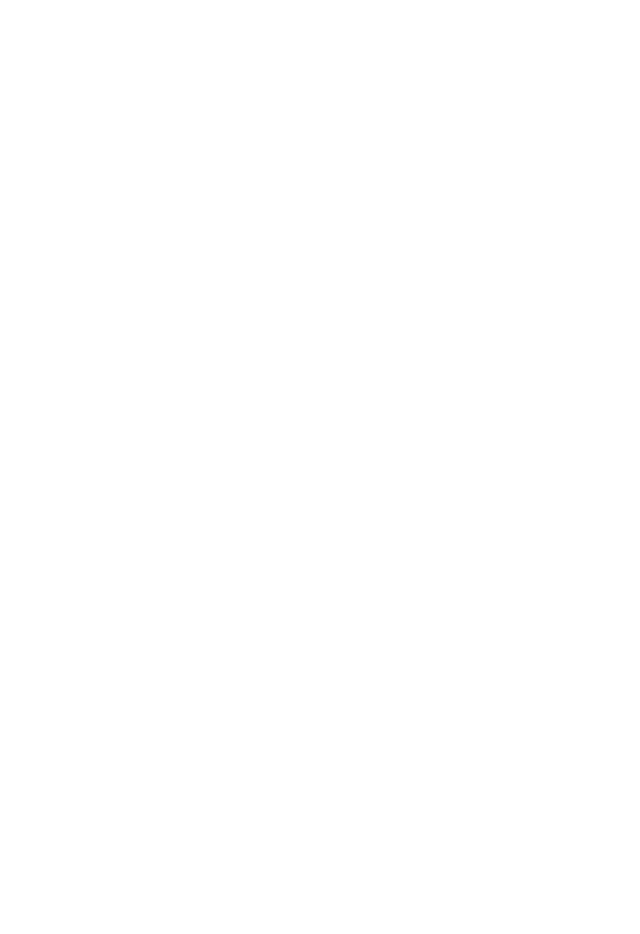
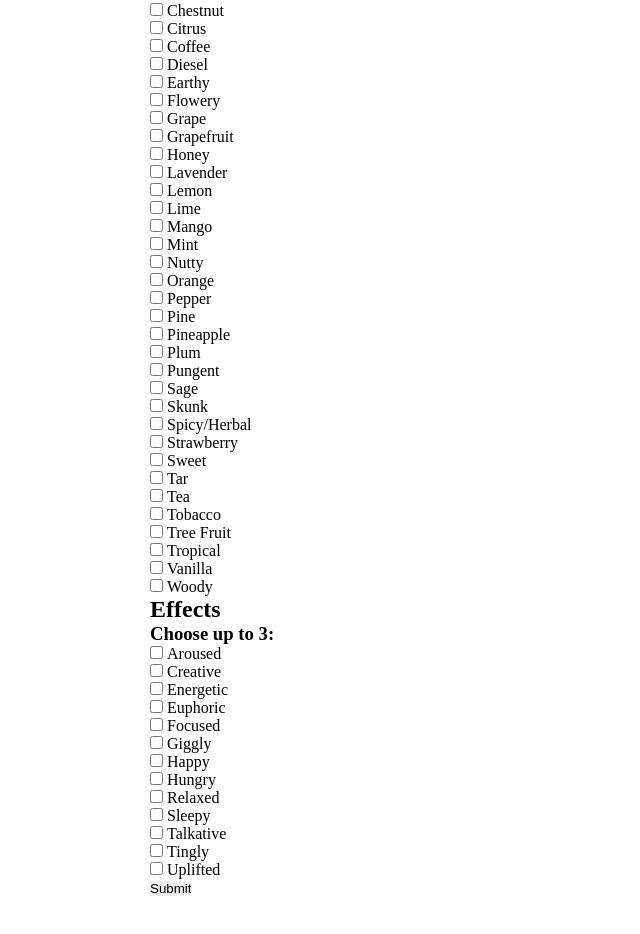
Before and after one commit to Build-Week-Med-Cabinet-2-MP/bw-med-cabinet-2-fe, a React (Create React App) app: page /preferences in a window 1280 px wide. Shown: the part 386-1320 px from the top of the page, without its empty margins (0-640 px from the left). Before the commit the page ends 800 px from the top, so only its background shows below. Built offline with nearby package versions, Linux system fonts and the light colour scheme.

Commit message:
Added more state management

```diff
--- a/src/App.js
+++ b/src/App.js
@@ -4,9 +4,12 @@
 import { Switch, Route } from "react-router-dom";
 import Login from "./components/Login";
 import Popup from "./components/Popup";
-import PreferenceForm from "./components/PreferenceForm"
+import PreferenceForm from "./components/PreferenceForm";
+import Recommendations from "./components/Recommendations";
 
-const StyledApp = styled.div``;
+const StyledApp = styled.div`
+  padding: 150px;
+`;
 
 function App(props) {
   const { isPopped } = props;
@@ -17,6 +20,7 @@
         <Route exact path="/" component={Login} />
         <Route path="/login" component={Login} />
         <Route path="/preferences" component={PreferenceForm} />
+        <Route path="/recommended" component={Recommendations} />
       </Switch>
     </StyledApp>
   );
--- a/src/components/PreferenceForm/Effect/index.js
+++ b/src/components/PreferenceForm/Effect/index.js
@@ -1,11 +1,16 @@
 import React from "react";
 
 const Effect = (props) => {
-  const { effect } = props;
+  const { effect, checked, checkHandler } = props;
   return (
     <div className="Effect">
       <label>
-        <input type="checkbox" />
+        <input
+          type="checkbox"
+          name={effect}
+          checked={checked}
+          onChange={checkHandler}
+        />
         &nbsp;{effect}
       </label>
     </div>
--- a/src/components/PreferenceForm/Flavor/index.js
+++ b/src/components/PreferenceForm/Flavor/index.js
@@ -1,11 +1,16 @@
 import React from "react";
 
 const Flavor = (props) => {
-  const { flavor } = props;
+  const { flavor, checked, checkHandler } = props;
   return (
     <div className="Flavor">
       <label>
-        <input type="checkbox" />
+        <input
+          type="checkbox"
+          name={flavor}
+          checked={checked}
+          onChange={checkHandler}
+        />
         &nbsp;{flavor}
       </label>
     </div>
--- a/src/components/PreferenceForm/index.js
+++ b/src/components/PreferenceForm/index.js
@@ -5,6 +5,7 @@
 import Flavor from "./Flavor";
 import Effect from "./Effect";
 import { flavors, effects } from "../../data";
+import { submitPrefs } from "../../store/actions/preferencesActions";
 
 class PreferenceForm extends React.Component {
   componentDidMount() {}
@@ -18,11 +19,20 @@
     }
   }
   componentWillUnmount() {}
+
+  submitHandler = (e) => {
+    e.preventDefault();
+    const { permission, location, effects, flavors } = this.props;
+    const prefs = { permission, location, effects, flavors };
+    this.props.submitPrefs(prefs);
+    this.props.history.push("/recommended");
+  };
+
   render() {
     return (
       <div>
         <h2>Preferences</h2>
-        <form>
+        <form onSubmit={this.submitHandler}>
           <div>
             <label>
               <input
@@ -40,20 +50,37 @@
           </div>
           <div>
             <h2>Flavors</h2>
-            <h3>Choose up to 3:</h3>
+            <h3 style={{ color: this.props.errors.flavors ? "red" : "black" }}>
+              Choose up to 3:
+            </h3>
             <div>
-              {flavors.map((x) => {
-                return <Flavor flavor={x} />;
+              {flavors.map((x, index) => {
+                return (
+                  <Flavor
+                    key={index}
+                    flavor={x}
+                    checked={this.props.flavors.includes(x) ? true : false}
+                    checkHandler={this.props.toggleFlavor}
+                  />
+                );
               })}
             </div>
           </div>
           <div>
             <h2>Effects</h2>
-            <h3>Choose up to 3:</h3>
-            {effects.map((x) => (
-              <Effect effect={x} />
+            <h3 style={{ color: this.props.errors.effects ? "red" : "black" }}>
+              Choose up to 3:
+            </h3>
+            {effects.map((x, index) => (
+              <Effect
+                key={index}
+                effect={x}
+                checked={this.props.effects.includes(x) ? true : false}
+                checkHandler={this.props.toggleEffect}
+              />
             ))}
           </div>
+          <input type="submit" value="Submit" />
         </form>
       </div>
     );
@@ -61,12 +88,19 @@
 }
 
 const mapStateToProps = (state) => {
+  const p = state.preferences;
   return {
-    location: state.preferences.location,
-    permission: state.preferences.locationAccessAllowed,
+    location: p.location,
+    permission: p.locationAccessAllowed,
+    flavors: p.flavors,
+    effects: p.effects,
+    errors: p.errors,
   };
 };
 
 export default connect(mapStateToProps, {
   toggleLocationPermission: preferences.toggleLocationPermission,
+  toggleFlavor: preferences.toggleFlavor,
+  toggleEffect: preferences.toggleEffect,
+  submitPrefs: preferences.submitPrefs,
 })(PreferenceForm);
--- /dev/null
+++ b/src/components/Recommendations/index.js
@@ -0,0 +1,29 @@
+import React, { useEffect } from "react";
+import { connect } from "react-redux";
+import { rec } from "../../store/actions";
+
+const Recommendations = (props) => {
+  const { test, isFetching, fetchRec } = props;
+  useEffect(() => {
+    fetchRec();
+  }, []);
+  return (
+    <div>
+      {isFetching
+        ? <h2>Loading...</h2>
+        : <h2>{test}</h2>
+        }
+    </div>
+  );
+};
+
+const mapStateToProps = (state) => {
+  return {
+    test: state.rec.test,
+    isFetching: state.rec.isFetching
+  };
+};
+
+export default connect(mapStateToProps, {
+  fetchRec: rec.fetchRec,
+})(Recommendations);
--- a/src/data/data.js
+++ b/src/data/data.js
@@ -1,2 +1,58 @@
-export const flavors = ["Lemon", "Earthy", "Diesel", "Skunk"];
-export const effects = ["Aroused", "Hungry", "Sleepy", "Giggly"];
+export const flavors = [
+  "Ammonia",
+  "Apple",
+  "Apricot",
+  "Berry",
+  "Blue Cheese",
+  "Blueberry",
+  "Cheese",
+  "Chemical",
+  "Chestnut",
+  "Citrus",
+  "Coffee",
+  "Diesel",
+  "Earthy",
+  "Flowery",
+  "Grape",
+  "Grapefruit",
+  "Honey",
+  "Lavender",
+  "Lemon",
+  "Lime",
+  "Mango",
+  "Mint",
+  "Nutty",
+  "Orange",
+  "Pepper",
+  "Pine",
+  "Pineapple",
+  "Plum",
+  "Pungent",
+  "Sage",
+  "Skunk",
+  "Spicy/Herbal",
+  "Strawberry",
+  "Sweet",
+  "Tar",
+  "Tea",
+  "Tobacco",
+  "Tree Fruit",
+  "Tropical",
+  "Vanilla",
+  "Woody",
+];
+export const effects = [
+  "Aroused",
+  "Creative",
+  "Energetic",
+  "Euphoric",
+  "Focused",
+  "Giggly",
+  "Happy",
+  "Hungry",
+  "Relaxed",
+  "Sleepy",
+  "Talkative",
+  "Tingly",
+  "Uplifted",
+];
--- a/src/store/actions/index.js
+++ b/src/store/actions/index.js
@@ -1,4 +1,5 @@
 import * as strains from "./strainsActions";
 import * as popup from "./popupActions";
 import * as preferences from "./preferencesActions";
-export { strains, popup, preferences };
+import * as rec from "./recommendationsActions";
+export { strains, popup, preferences, rec };
--- a/src/store/actions/preferencesActions.js
+++ b/src/store/actions/preferencesActions.js
@@ -11,3 +11,31 @@
   //Store info in state
   dispatch({ type: TOGGLE_LOCATION_PERMISSION, payload: location });
 };
+
+export const TOGGLE_FLAVOR = "TOGGLE_FLAVOR";
+export const toggleFlavor = (e) => (dispatch) => {
+  const { name } = e.target;
+  dispatch({ type: TOGGLE_FLAVOR, payload: name });
+};
+
+export const TOGGLE_EFFECT = "TOGGLE_EFFECT";
+export const toggleEffect = (e) => (dispatch) => {
+  const { name } = e.target;
+  dispatch({ type: TOGGLE_EFFECT, payload: name });
+};
+
+export const SUBMIT_PREFS_START = "SUBMIT_PREFS_START";
+export const SUBMIT_PREFS_SUCCESS = "SUBMIT_PREFS_SUCCESS";
+export const SUBMIT_PREFS_FAILURE = "SUBMIT_PREFS_FAILURE";
+export const submitPrefs = (prefs) => (dispatch) => {
+  dispatch({ type: SUBMIT_PREFS_START });
+  //Here, we update data in database
+  // axiosWithAuth()
+  //   .post(`APIURL`, prefs)
+  //   .then((res) => {
+      dispatch({ type: SUBMIT_PREFS_SUCCESS });
+    // })
+    // .catch((err) => {
+    //   dispatch({ type: SUBMIT_PREFS_FAILURE });
+    // });
+};
--- /dev/null
+++ b/src/store/actions/recommendationsActions.js
@@ -0,0 +1,9 @@
+export const FETCH_REC_START = "FETCH_REC_START";
+export const FETCH_REC_SUCCESS = "FETCH_REC_SUCCESS";
+export const FETCH_REC_FAILURE = "FETCH_REC_FAILURE";
+export const fetchRec = () => (dispatch) => {
+  dispatch({ type: FETCH_REC_START });
+  setTimeout(() => {
+    dispatch({ type: FETCH_REC_SUCCESS });
+  }, 3000);
+};
--- a/src/store/reducers/index.js
+++ b/src/store/reducers/index.js
@@ -2,5 +2,6 @@
 import { reducer as strains } from "./strainsReducer";
 import { reducer as popup } from "./popupReducer";
 import { reducer as preferences } from "./preferencesReducer";
+import { reducer as rec } from "./recommendationsReducer";
 
-export default combineReducers({ strains, popup, preferences });
+export default combineReducers({ strains, popup, preferences, rec });
--- a/src/store/reducers/preferencesReducer.js
+++ b/src/store/reducers/preferencesReducer.js
@@ -1,12 +1,19 @@
 import { preferences } from "../actions";
-const { TOGGLE_LOCATION_PERMISSION } = preferences;
+const {
+  TOGGLE_LOCATION_PERMISSION,
+  TOGGLE_FLAVOR,
+  TOGGLE_EFFECT,
+  SUBMIT_PREFS_START,
+  SUBMIT_PREFS_SUCCESS,
+  SUBMIT_PREFS_FAILURE,
+} = preferences;
 const initialState = {
-  error: {
-    flavor: "",
-    effect: "",
+  errors: {
+    flavors: false,
+    effects: false,
   },
-  flavor: [],
-  effect: [],
+  flavors: [],
+  effects: [],
   locationAccessAllowed: false,
   location: null,
 };
@@ -18,6 +25,44 @@
         locationAccessAllowed: !state.locationAccessAllowed,
         location: action.payload,
       };
+    case TOGGLE_FLAVOR:
+      return {
+        ...state,
+        errors: {
+          ...state.errors,
+          flavors: state.flavors.length === 3 ? true : false,
+        },
+        flavors: state.flavors.includes(action.payload)
+          ? state.flavors.filter((x) => x !== action.payload)
+          : state.flavors.length === 3
+          ? state.flavors
+          : [...state.flavors, action.payload],
+      };
+    case TOGGLE_EFFECT:
+      return {
+        ...state,
+        errors: {
+          ...state.errors,
+          effects: state.effects.length === 3 ? true : false,
+        },
+        effects: state.effects.includes(action.payload)
+          ? state.effects.filter((x) => x !== action.payload)
+          : state.effects.length === 3
+          ? state.effects
+          : [...state.effects, action.payload],
+      };
+    case SUBMIT_PREFS_START:
+      return {
+        ...state,
+      };
+    case SUBMIT_PREFS_SUCCESS:
+      return {
+        ...state,
+      };
+    case SUBMIT_PREFS_FAILURE:
+      return {
+        ...state,
+      };
     default:
       return state;
   }
--- /dev/null
+++ b/src/store/reducers/recommendationsReducer.js
@@ -0,0 +1,16 @@
+import { rec } from "../actions";
+const { FETCH_REC_START, FETCH_REC_SUCCESS, FETCH_REC_FAILURE } = rec;
+const initialState = {
+  isFetching: false,
+  test: "Testing 123",
+};
+export const reducer = (state = initialState, action) => {
+  switch (action.type) {
+    case FETCH_REC_START:
+      return { ...state, isFetching: true };
+    case FETCH_REC_SUCCESS:
+      return { ...state, isFetching: false };
+    default:
+      return state;
+  }
+};
```
